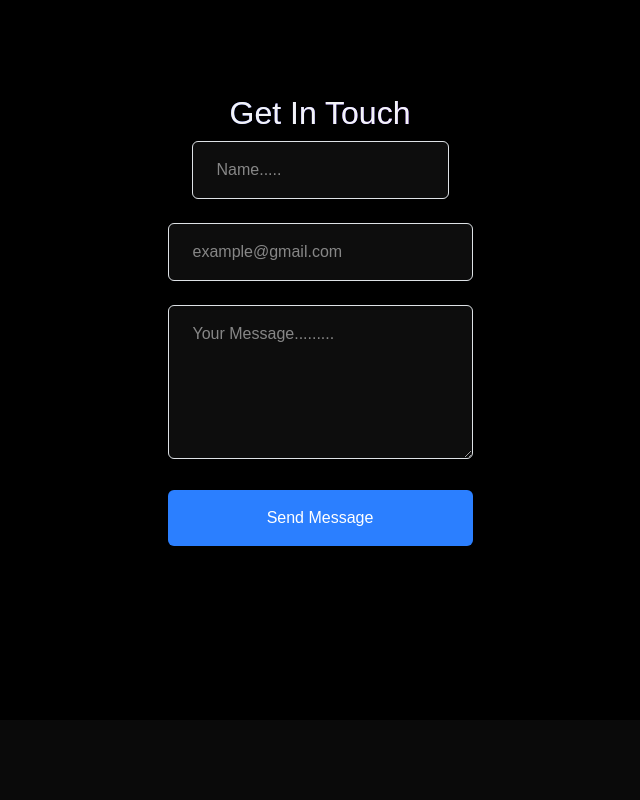
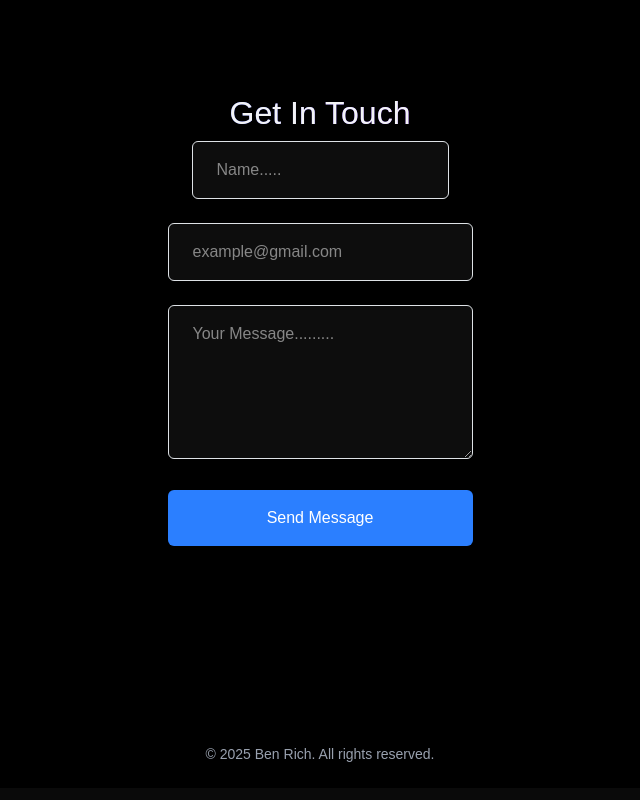
Before and after one commit to benrich09/portfolio, a React (Vite) app: page / in a window 1280 px wide. Shown: the part 2856-3656 px from the top of the page, without its empty margins (320-960 px from the left). Before the commit the page ends 3608 px from the top, so only its background shows below. Built offline with nearby package versions, Linux system fonts and the light colour scheme; the HTML template or start-up script is replaced by a standard one.

Commit message:
leastfinal4 commit

```diff
--- a/src/App.jsx
+++ b/src/App.jsx
@@ -8,6 +8,7 @@ import {Home} from "./Components/sections/Home.jsx";
 import {LoadingScreen} from "./Components/LoadingScreen.jsx";
 import {Projects} from "./Components/sections/Projects.jsx";
 import {Contact} from "./Components/sections/Contact.jsx";
+import Footer from "./Components/Footer.jsx";
 
 function App() {
     const [isLoaded, setIsLoaded] = useState(false);
@@ -31,6 +32,8 @@ function App() {
 
                 <Contact/>
 
+                <Footer/>
+
 
             </div>
 
```
